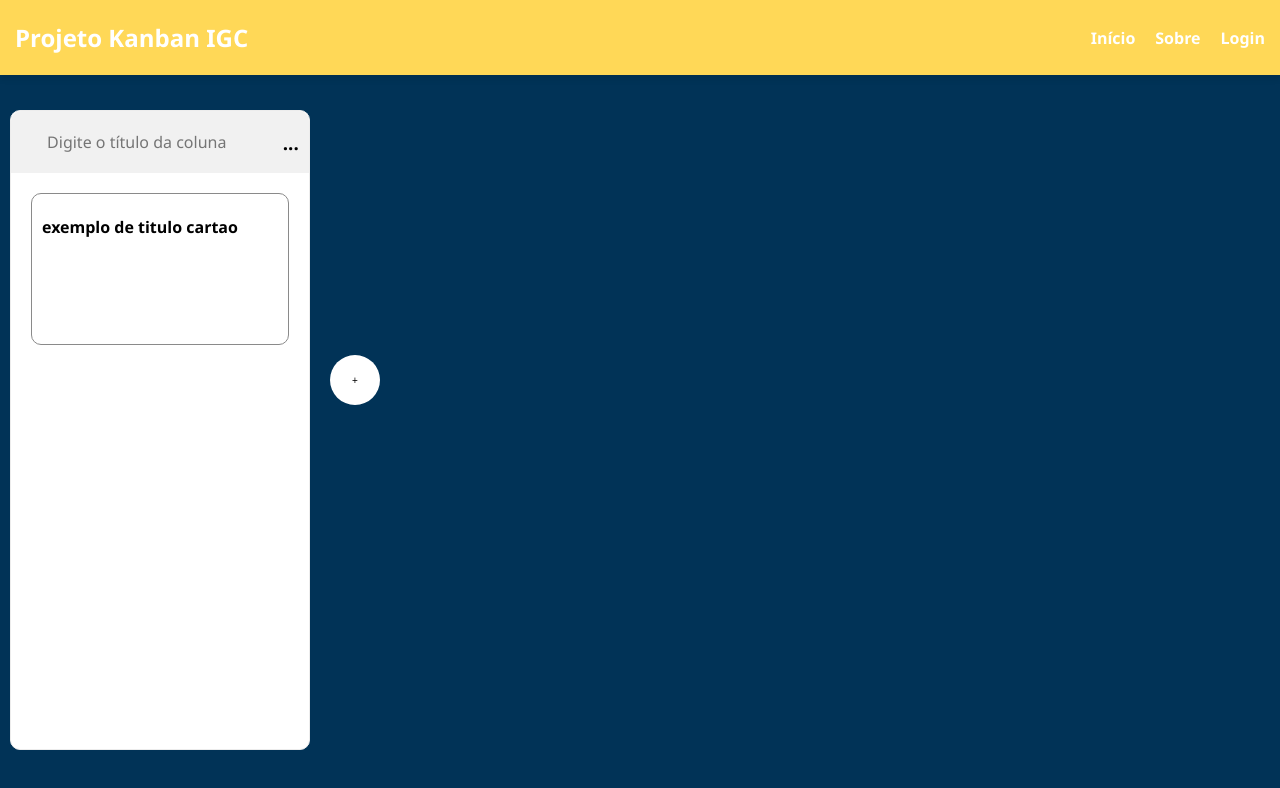
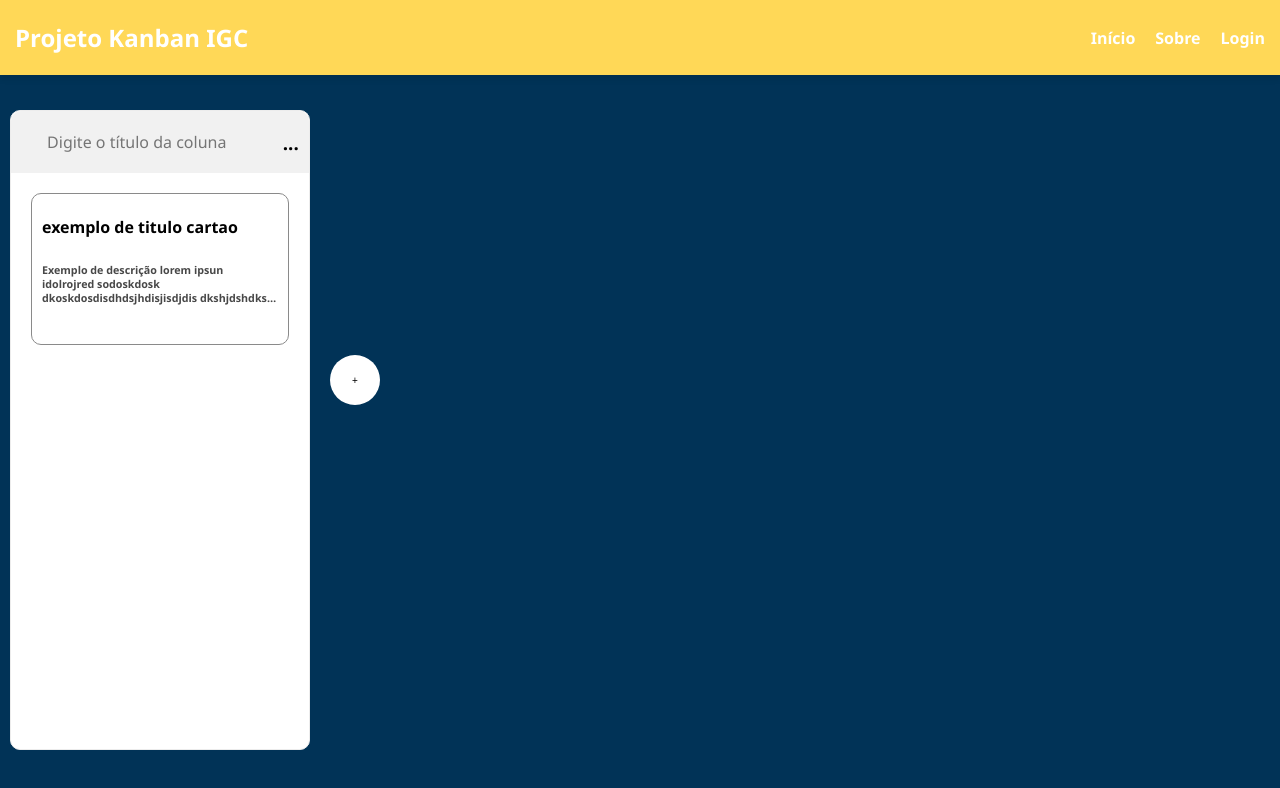
Before and after one commit to juliocsoares/quadro-kanban, a React (Create React App) app: page / in a window 1280 px wide. Shown: the top 788 px of the page. Built offline with nearby package versions, Linux system fonts and the light colour scheme.

Commit message:
atualizada descrição do card

```diff
--- a/src/componentes/Coluna-kanban/coluna_kanban.css
+++ b/src/componentes/Coluna-kanban/coluna_kanban.css
@@ -36,22 +36,3 @@
 .coluna:hover {
     box-shadow: 1px 1px 5px rgba(222, 222, 222, 0.742);
 }
-
-.card {
-    border: 0.5px solid rgb(138, 138, 138);
-    margin: 20px;
-    border-radius: 10px;
-    height: 150px;
-    text-align: start;
-    transition: box-shadow 0.3s ease-in-out;
-
-}
-
-.titulo-card {
-    margin: 10px;
-}
-
-.card:hover {
-    box-shadow: 1px 1px 5px rgba(222, 222, 222, 0.742);
-    cursor: pointer;
-}
--- a/src/componentes/card/card.css
+++ b/src/componentes/card/card.css
@@ -0,0 +1,29 @@
+
+.card {
+    border: 0.5px solid rgb(138, 138, 138);
+    margin: 20px;
+    border-radius: 10px;
+    height: 150px;
+    text-align: start;
+    transition: box-shadow 0.3s ease-in-out;
+    overflow: hidden;
+}
+
+.titulo-card {
+    margin: 10px;
+
+}
+
+.card:hover {
+    box-shadow: 1px 1px 5px rgba(222, 222, 222, 0.742);
+    cursor: pointer;
+}
+
+.titulo-card h6 {
+    color: #484848;
+    display: -webkit-box; /* Necessário para o line-clamp funcionar */
+    -webkit-box-orient: vertical; /* Define a orientação vertical */
+    -webkit-line-clamp: 3; /* Limita o texto a 3 linhas */
+    overflow: hidden; /* Esconde o conteúdo excedente */
+    text-overflow: ellipsis; /* Adiciona os três pontinhos */
+}
--- a/src/componentes/card/index.js
+++ b/src/componentes/card/index.js
@@ -5,6 +5,7 @@ export const Card = () => {
         <div className="card">
         <div className="titulo-card">
             <h4>exemplo de titulo cartao</h4>
+            <h6>Exemplo de descrição lorem ipsun idolrojred sodoskdosk dkoskdosdisdhdsjhdisjisdjdis dkshjdshdks djsidjsijidsj djisdjisj idolrojred sodoskdosk dkoskdosdisdhdsjhdisjisdjdis dkshjdshdks djsidjsijidsj djisdjisj idolrojred sodoskdosk dkoskdosdisdhdsjhdisjisdjdis dkshjdshdks djsidjsijidsj djisdjisj</h6>
         </div>
       </div>
     )
```
